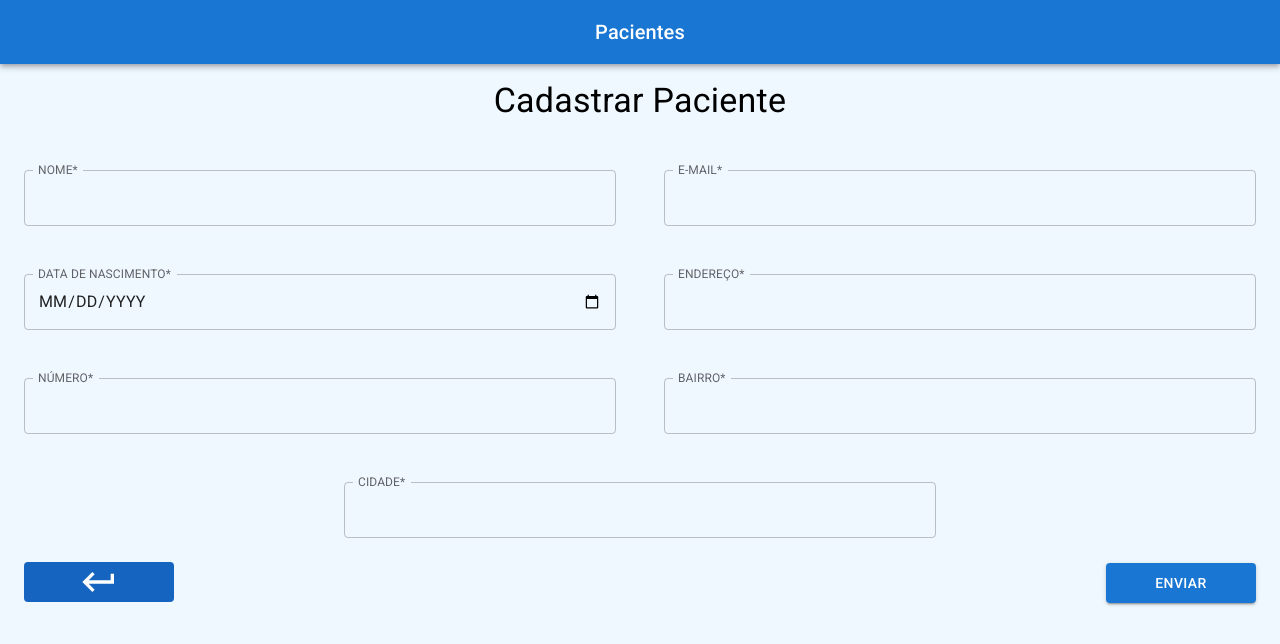
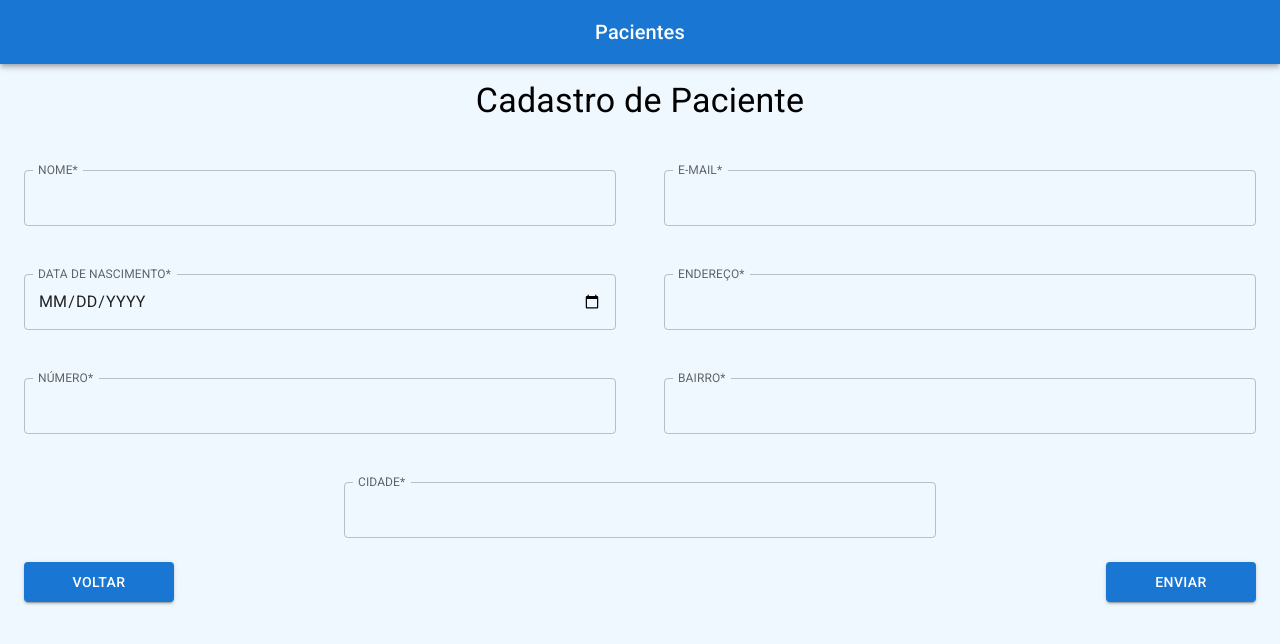
Before and after one commit to Eduardo2712/pacientes_react, a React (Create React App) app in the folder site/: page /paciente in a window 1280 px wide. Shown: the top 644 px of the page. Built offline with nearby package versions, Linux system fonts and the light colour scheme.

Commit message:
Atualzação

```diff
--- a/site/src/pages/inicio/tabela/index.tsx
+++ b/site/src/pages/inicio/tabela/index.tsx
@@ -1,4 +1,4 @@
-import { DataGrid, GridColDef, GridRowsProp, ptBR } from "@mui/x-data-grid";
+import { DataGrid, GridColDef, ptBR } from "@mui/x-data-grid";
 import { createTheme, ThemeProvider } from "@mui/material/styles";
 import { Box, Button, Container, Grid } from "@mui/material";
 import { Link } from "react-router-dom";
--- a/site/src/pages/paciente/formulario/index.tsx
+++ b/site/src/pages/paciente/formulario/index.tsx
@@ -2,9 +2,8 @@ import { useState, useEffect } from "react";
 import { useFormik } from "formik";
 import * as Yup from "yup";
 import { Button, Container, Grid, TextField, Typography } from "@mui/material";
-import { Link, useNavigate } from "react-router-dom";
-import KeyboardReturnIcon from "@mui/icons-material/KeyboardReturn";
-import { Items } from "../../../interfaces";
+import { useNavigate } from "react-router-dom";
+import { Items } from "../../../types";
 import axios from "axios";
 import { useDispatch } from "react-redux";
 import { reduxModal } from "../../../store/reduxModal/reduxModal.actions";
@@ -43,12 +42,6 @@ const Formulario = (props: Props) => {
         }
     }, []);
 
-    const formatarData = (data: string) => {
-        return `${data.split("-")[2]}/${data.split("-")[1]}/${
-            data.split("-")[0]
-        }`;
-    };
-
     const esquema = Yup.object().shape({
         nome: Yup.string().required("Preencha esse campo!"),
         email: Yup.string()
@@ -68,7 +61,11 @@ const Formulario = (props: Props) => {
         initialValues: {
             nome: paciente?.nome ? paciente.nome : "",
             email: paciente?.email ? paciente.email : "",
-            data_nasc: paciente?.data_nasc ? paciente.data_nasc : "",
+            data_nasc: paciente?.data_nasc
+                ? `${paciente.data_nasc.split("/")[2]}-${
+                      paciente.data_nasc.split("/")[1]
+                  }-${paciente.data_nasc.split("/")[0]}`
+                : "",
             endereco: paciente?.endereco ? paciente.endereco : "",
             numero: paciente?.numero ? paciente.numero : "",
             bairro: paciente?.bairro ? paciente.bairro : "",
@@ -78,7 +75,9 @@ const Formulario = (props: Props) => {
         onSubmit: (values, { resetForm }) => {
             values.nome = values.nome.toUpperCase();
             values.email = values.email.toUpperCase();
-            values.data_nasc = formatarData(values.data_nasc.toUpperCase());
+            values.data_nasc = `${values.data_nasc.split("-")[2]}/${
+                values.data_nasc.split("-")[1]
+            }/${values.data_nasc.split("-")[0]}`;
             values.endereco = values.endereco.toUpperCase();
             values.numero = values.numero;
             values.bairro = values.bairro.toUpperCase();
@@ -123,7 +122,7 @@ const Formulario = (props: Props) => {
                 component="div"
                 sx={{ mt: 2 }}
             >
-                {props.email ? "Editar Paciente" : "Cadastrar Paciente"}
+                {props.email ? "Edição de Paciente" : "Cadastro de Paciente"}
             </Typography>
             <Container maxWidth="xl">
                 <form onSubmit={formik.handleSubmit} method="POST">
@@ -311,16 +310,14 @@ const Formulario = (props: Props) => {
                         alignItems="center"
                     >
                         <Grid>
-                            <Link to={"/"}>
-                                <KeyboardReturnIcon
-                                    sx={{ width: 150, height: 40 }}
-                                    style={{
-                                        backgroundColor: "#1565c0",
-                                        color: "#fff",
-                                        borderRadius: "4px",
-                                    }}
-                                ></KeyboardReturnIcon>
-                            </Link>
+                            <Button
+                                sx={{ width: 150, height: 40 }}
+                                type="button"
+                                onClick={() => navigate("/")}
+                                variant="contained"
+                            >
+                                Voltar
+                            </Button>
                         </Grid>
                         <Grid>
                             <Button
--- a/site/src/store/reduxModal/reduxModal.actions.tsx
+++ b/site/src/store/reduxModal/reduxModal.actions.tsx
@@ -1,4 +1,4 @@
-import { ReduxModal } from "../../interfaces";
+import { ReduxModal } from "../../types";
 
 const MODAL = "MODAL";
 
--- a/site/src/store/reduxModal/reduxModal.reducer.tsx
+++ b/site/src/store/reduxModal/reduxModal.reducer.tsx
@@ -1,4 +1,4 @@
-import { ReduxModal } from "../../interfaces";
+import { ReduxModal } from "../../types";
 
 const MODAL = "MODAL";
 
@@ -6,7 +6,6 @@ export default (
     state: ReduxModal = {
         ativo: false,
         titulo: "",
-        confirmacao: false,
     },
     action: any
 ) => {
```
Also changed, not shown: site/src/types/index.tsx (renamed from site/src/interfaces/index.tsx, +5 -5 lines).
